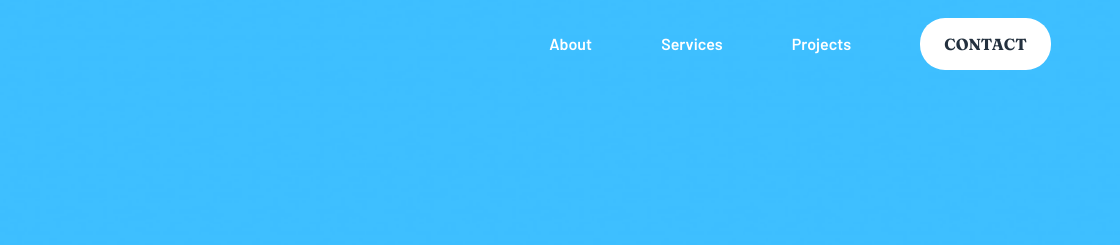
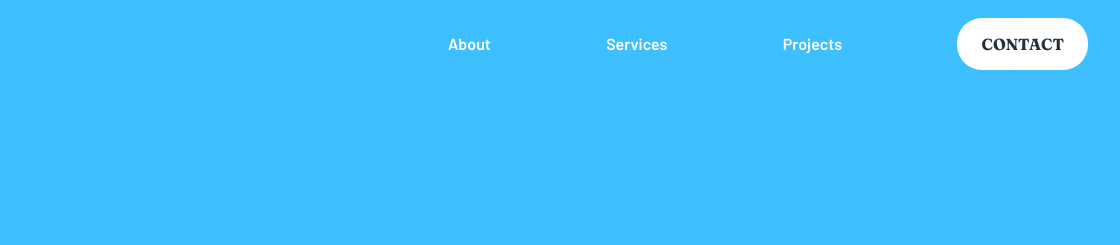
Before and after one commit to kelbri10/FrontEndMentor-Sunnyside, a plain HTML site: page index.html in a window 1280 px wide. Shown: the top 245 px of the page, 160-1280 px from the left. Drawn offline with Linux system fonts and the light colour scheme.

Commit message:
finalized styling

```diff
--- a/style.css
+++ b/style.css
@@ -26,7 +26,7 @@
     --ff-body: var(--ff-primary);
     --ff-heading: var(--ff-secondary);
 }
-body{
+.section__grid, .client__wrapper{
    max-width: 1440px;
    margin: 0 auto;
 }
@@ -321,8 +321,7 @@ footer .socials{
 .nav__bar{
     position: absolute;
     top: 0;
-    padding: 2rem;
-    /* transform: translateY(-20%);  */
+    /* padding: 2rem;  */
     right: 0;
     display: flex;
     justify-content: space-between;
@@ -337,14 +336,14 @@ footer .socials{
 
     position: absolute;
     top: 0;
-    right: 0;
+    right: 2rem;
 
     width: 50%;
     margin-top: 2rem;
 
     display: flex;
     flex-direction: row;
-    justify-content: space-evenly;
+    justify-content: space-between;
     list-style: none;
     background-color: transparent;
 }
```
